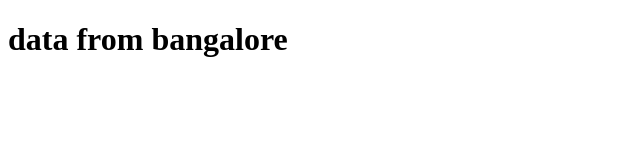
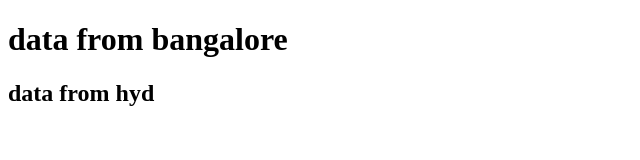
Before and after one commit to Alluvada-Pavan-Kumar/Organisation, a plain HTML site: page index.html in a window 1280 px wide. Shown: the whole page, without its empty margins (0-640 px from the left). Drawn offline with Linux system fonts and the light colour scheme.

Commit message:
hyd data

```diff
--- a/index.html
+++ b/index.html
@@ -7,5 +7,6 @@
 </head>
 <body>
     <h1>data from bangalore</h1>
+    <h2> data from hyd</h2>
 </body>
 </html>
```
